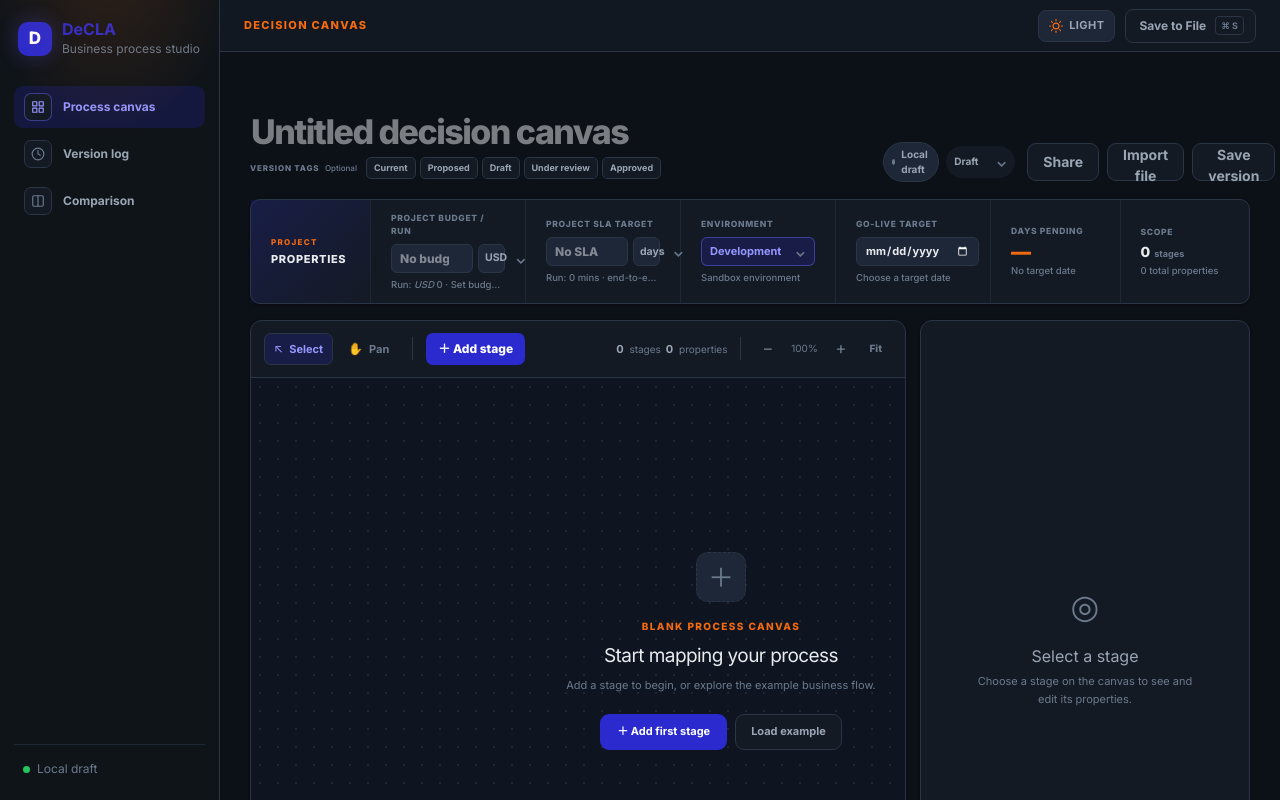
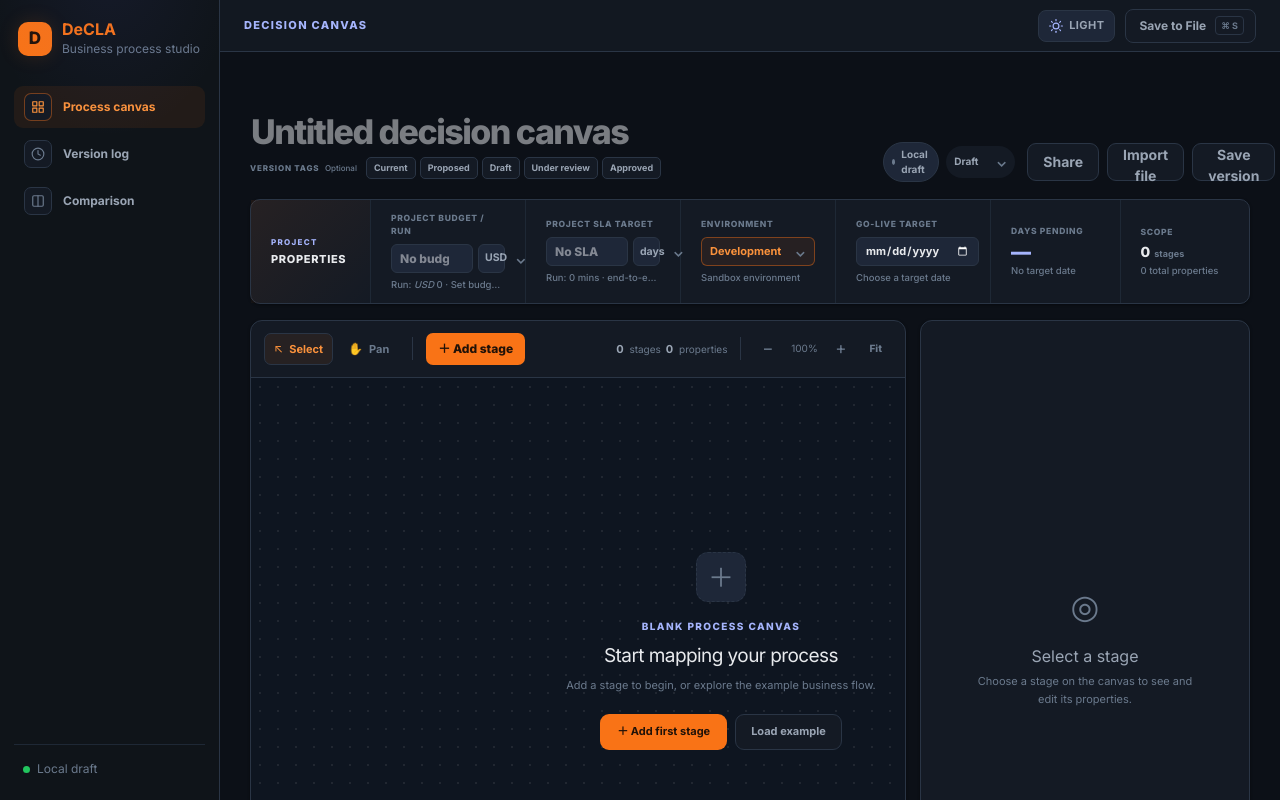
Before and after one commit to g-kannan/DeCLA, a Next.js app: page /canvas in a window 1280 px wide. Shown: the top 800 px of the page. Built offline with nearby package versions, Linux system fonts and the light colour scheme.

Commit message:
feat: update color variables for improved theming and accessibility

```diff
--- a/app/globals.css
+++ b/app/globals.css
@@ -14,17 +14,18 @@
   --background: #0c1017;
   --canvas-bg: #0e1520;
   --canvas-grid-dot: rgba(255, 255, 255, 0.08);
-  --primary: #2A2ACF;
-  --primary-ink: #9696ff;
-  --primary-hover: #3c3cdd;
-  --primary-soft: rgba(42, 42, 207, 0.2);
-  --primary-glow: rgba(88, 88, 255, 0.3);
-  --primary-border: rgba(104, 104, 255, 0.46);
-  --accent: #F36A10;
-  --accent-ink: #F36A10;
-  --accent-soft: rgba(243, 106, 16, 0.14);
-  --accent-border: rgba(255, 145, 75, 0.42);
-  --on-accent: #211208;
+  --primary: #f97316;
+  --primary-ink: #fb923c;
+  --primary-hover: #fb923c;
+  --primary-soft: rgba(249, 115, 22, 0.08);
+  --primary-glow: rgba(249, 115, 22, 0.15);
+  --primary-border: rgba(249, 115, 22, 0.42);
+  --on-primary: #211208;
+  --accent: #6366f1;
+  --accent-ink: #a5b4fc;
+  --accent-soft: rgba(99, 102, 241, 0.08);
+  --accent-border: rgba(99, 102, 241, 0.42);
+  --on-accent: #ffffff;
   --good: #22c55e;
   --warning: #f59e0b;
   --danger: #ef4444;
@@ -35,6 +36,8 @@
   --shadow-lg: 0 12px 40px rgba(0,0,0,0.35);
   --border-hover: #3d4f63;
   --nav-hover-bg: rgba(255,255,255,0.04);
+  --transition-fast: 150ms cubic-bezier(0.4, 0, 0.2, 1);
+  --transition-base: 250ms cubic-bezier(0.4, 0, 0.2, 1);
 }
 
 [data-theme="light"] {
@@ -51,17 +54,18 @@
   --background: #f1f5f9;
   --canvas-bg: #f8fafc;
   --canvas-grid-dot: rgba(15, 23, 42, 0.12);
-  --primary: #2A2ACF;
-  --primary-ink: #2A2ACF;
-  --primary-hover: #2020a9;
-  --primary-soft: rgba(42, 42, 207, 0.09);
-  --primary-glow: rgba(42, 42, 207, 0.18);
-  --primary-border: rgba(42, 42, 207, 0.3);
-  --accent: #F36A10;
-  --accent-ink: #F36A10;
-  --accent-soft: rgba(243, 106, 16, 0.1);
-  --accent-border: rgba(243, 106, 16, 0.32);
-  --on-accent: #211208;
+  --primary: #ea580c;
+  --primary-ink: #c2410c;
+  --primary-hover: #c2410c;
+  --primary-soft: rgba(234, 88, 12, 0.09);
+  --primary-glow: rgba(234, 88, 12, 0.18);
+  --primary-border: rgba(194, 65, 12, 0.34);
+  --on-primary: #ffffff;
+  --accent: #4f46e5;
+  --accent-ink: #4338ca;
+  --accent-soft: rgba(79, 70, 229, 0.1);
+  --accent-border: rgba(79, 70, 229, 0.32);
+  --on-accent: #ffffff;
   --good: #16a34a;
   --warning: #d97706;
   --danger: #dc2626;
@@ -154,7 +158,7 @@ textarea:focus-visible,
   height: 34px;
   place-items: center;
   border-radius: 10px;
-  color: #fff;
+  color: var(--on-primary);
   background: var(--primary);
   box-shadow: 0 0 20px var(--primary-glow);
   font-size: 17px;
@@ -674,7 +678,7 @@ input:focus, select:focus, textarea:focus {
   height: 42px;
   padding: 0 17px;
   border-radius: 9px;
-  color: #fff;
+  color: var(--on-primary);
   background: var(--primary);
 }
 
@@ -1399,7 +1403,7 @@ input:focus, select:focus, textarea:focus {
 .tool-button span { font-size: 11px; font-weight: 700; }
 .toolbar-divider { width: 1px; height: 23px; margin: 0 8px; background: var(--line); }
 .add-stage-wrap, .property-add-wrap { position: relative; }
-.add-stage-button { height: 32px; padding: 0 12px; border: 0; border-radius: 7px; color: #fff; background: var(--primary); font-size: 12px; font-weight: 750; }
+.add-stage-button { height: 32px; padding: 0 12px; border: 0; border-radius: 7px; color: var(--on-primary); background: var(--primary); font-size: 12px; font-weight: 750; }
 .add-stage-button:hover { background: var(--primary-hover); }
 .clear-canvas-button { height: 32px; padding: 0 9px; border: 0; border-radius: 7px; color: var(--danger); background: transparent; font-size: 11px; font-weight: 700; }
 .clear-canvas-button:hover:not(:disabled) { color: var(--danger); background: rgba(239,68,68,0.1); }
@@ -1607,3 +1611,14 @@ input:focus, select:focus, textarea:focus {
   text-transform: uppercase;
   letter-spacing: 0.04em;
 }
+
+@media (prefers-reduced-motion: reduce) {
+  *,
+  *::before,
+  *::after {
+    animation-duration: 0.01ms !important;
+    animation-iteration-count: 1 !important;
+    scroll-behavior: auto !important;
+    transition-duration: 0.01ms !important;
+  }
+}
```
